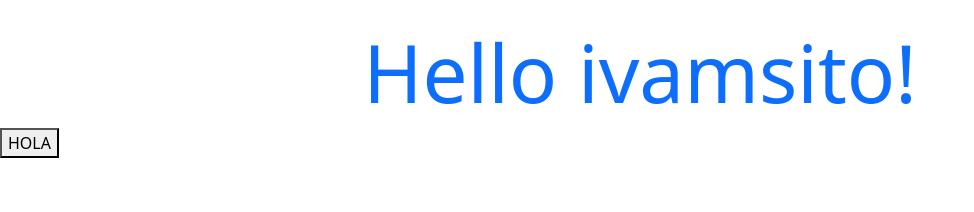
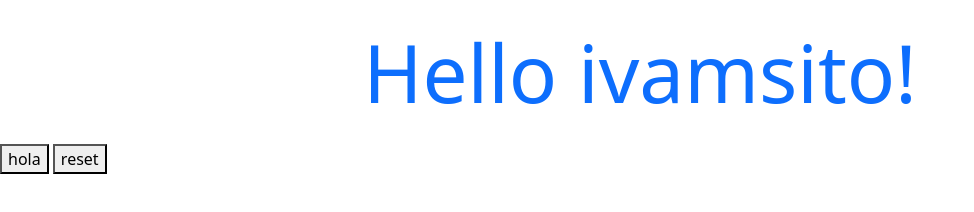
Before and after one commit to eljoel17/eljoel17.github.io, a plain HTML site: page index.html in a window 1280 px wide. Shown: the whole page, without its empty margins (0-974 px from the left). Drawn offline with nearby package versions, Linux system fonts and the light colour scheme.

Commit message:
button funcional

```diff
--- a/index.html
+++ b/index.html
@@ -12,7 +12,15 @@
   </head>
   <body>
     <h1 class="text-center mt-4 display-1 text-primary">Hello ivamsito!</h1>
-     <button>HOLA</button>
+
+      <h2 id="ache2" class="text-center mt-4 display-1 text-primary"></h2>
+
+    <div class="position-sticky">
+      <button id="boton" onclick="jeje()">hola</button>
+      <button id="boton2" onclick="reset()">reset</button>
+
+    </div>
+
     <!-- Optional JavaScript; choose one of the two! -->
 
     <!-- Option 1: Bootstrap Bundle with Popper -->
@@ -23,5 +31,15 @@
     <script src="https://cdn.jsdelivr.net/npm/@popperjs/core@2.9.3/dist/umd/popper.min.js" integrity="sha384-eMNCOe7tC1doHpGoWe/6oMVemdAVTMs2xqW4mwXrXsW0L84Iytr2wi5v2QjrP/xp" crossorigin="anonymous"></script>
     <script src="https://cdn.jsdelivr.net/npm/bootstrap@5.1.0/dist/js/bootstrap.min.js" integrity="sha384-cn7l7gDp0eyniUwwAZgrzD06kc/tftFf19TOAs2zVinnD/C7E91j9yyk5//jjpt/" crossorigin="anonymous"></script>
     -->
+    <script>
+       jeje = () =>{
+
+        document.getElementById("ache2").innerHTML="gei";
+      }
+      reset = () =>{
+
+document.getElementById("ache2").innerHTML="";
+}
+    </script>
   </body>
 </html>
```
